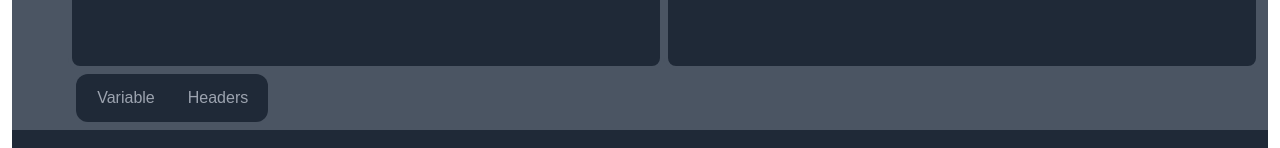
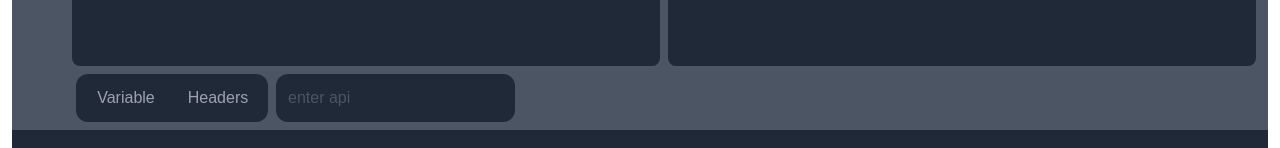
Before and after one commit to Romicusblr/graphiql-app, a React (Vite) app: page /app in a window 1280 px wide. Shown: the part 566-714 px from the top of the page. Built offline with nearby package versions, Linux system fonts and the light colour scheme; no server answers.

Commit message:
feat: add input for api selection

```diff
--- /dev/null
+++ b/src/components/ApiSelection.tsx
@@ -0,0 +1,15 @@
+import { useLocalization } from '@/context/LocalizationContext';
+
+const ApiSelection = () => {
+  const { strings } = useLocalization();
+
+  return (
+    <input
+      type="text"
+      placeholder={strings.apiSelectionPlaceholder}
+      className="w-full rounded-xl outline-none p-3 mt-1 ml-2 caret-gray-400 bg-gray-800 text-gray-400 placeholder:text-gray-600"
+    />
+  );
+};
+
+export { ApiSelection };
--- a/src/pages/CodeEditor.tsx
+++ b/src/pages/CodeEditor.tsx
@@ -6,6 +6,7 @@ import { VariableEditor } from '@/components/VariableEditor';
 import { HistoryButton } from '@/components/buttons/HistoryButton';
 import { useSelector } from 'react-redux';
 import { RootState } from '@/store';
+import { ApiSelection } from '@/components/ApiSelection';
 
 const CodeEditor = () => {
   const isOpen = useSelector((state: RootState) => state.isOpen);
@@ -33,8 +34,13 @@ const CodeEditor = () => {
           )}
         </div>
       </div>
-      <div className="w-1/5">
-        <DropDownMenus />
+      <div className="flex items-center">
+        <div className="w-1/5">
+          <DropDownMenus />
+        </div>
+        <div>
+          <ApiSelection />
+        </div>
       </div>
     </div>
   );
```
